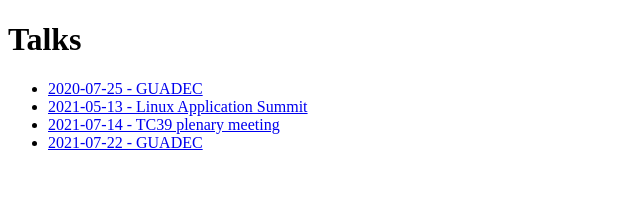
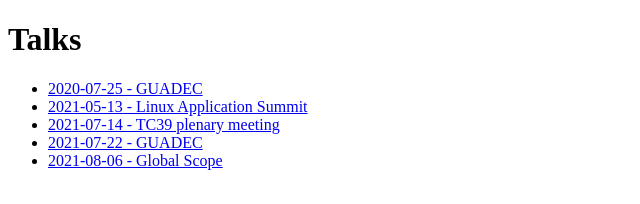
Before and after one commit to ptomato/talks, a plain HTML site: page index.html in a window 1280 px wide. Shown: the whole page, without its empty margins (0-640 px from the left). Drawn offline with Linux system fonts and the light colour scheme.

Commit message:
Update index page

```diff
--- a/index.html
+++ b/index.html
@@ -15,6 +15,7 @@
   <li><a href="las2021/index.html">2021-05-13 - Linux Application Summit</a></li>
   <li><a href="tc39-2021-07/index.html">2021-07-14 - TC39 plenary meeting</a></li>
   <li><a href="guadec2021/index.html">2021-07-22 - GUADEC</a></li>
+  <li><a href="globalscope2021/index.html">2021-08-06 - Global Scope</a></li>
 </ul>
 
 </body>
```
